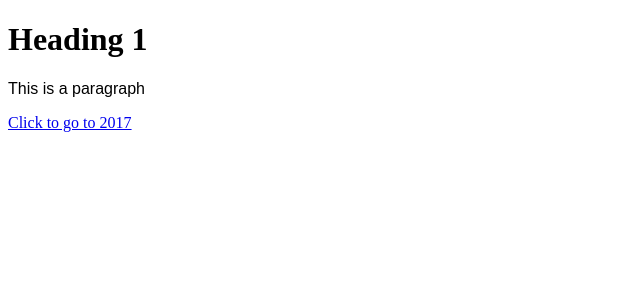
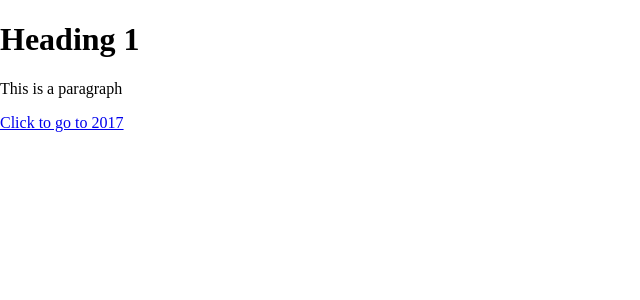
Before and after one commit to Shrinks99/transit-over-time, a Jekyll site: the page built from index.html, in a window 1280 px wide. Shown: the top 300 px of the page, without its empty margins (0-640 px from the left). Built offline with Jekyll 4.4.1, drawn with Linux system fonts in a browser that asks for light colours; some web fonts are replaced.

Commit message:
CSS link fix and start of styling

```diff
--- a/_includes/head.html
+++ b/_includes/head.html
@@ -3,5 +3,5 @@
 	<meta name="viewport" content="width=device-width, initial-scale=1.0">
 	<meta http-equiv="X-UA-Compatible" content="ie=edge">
 	<title>{{page.title}}</title>
-	<link rel="stylesheet" href="css/main.css">
+	<link rel="stylesheet" href="{{ site.baseurl }}/css/main.css">
 </head>
--- /dev/null
+++ b/_sass/_layout.scss
@@ -0,0 +1,29 @@
+/* apply a natural box layout model to all elements, but allowing components to change */
+html {
+	box-sizing: border-box;
+}
+*, *:before, *:after {
+	  box-sizing: inherit;
+}
+body {
+ margin: 0;
+ padding: 0;
+}
+
+.container {
+  height: 100%;
+  width: 100%;
+  display: grid;
+  grid-template-columns: 4fr 2fr;
+  grid-template-rows: auto;
+}
+
+.mapbox {
+  background-color: $background;
+  height: 100vh;
+}
+
+.sidebar {
+  background-color: $sidebar;
+  height: 100vh;
+}
--- /dev/null
+++ b/_sass/_variables.scss
@@ -0,0 +1,2 @@
+$background: #1C1F2B;
+$sidebar: #484b54;
--- a/_sass/layout.scss
+++ /dev/null
@@ -1,3 +0,0 @@
-p {
-  font-family: "Jost*", "Futura", sans-serif;
-}
--- a/css/main.scss
+++ b/css/main.scss
@@ -6,4 +6,6 @@
 /* Fonts */
 @import url("https://indestructibletype.com/fonts/Jost.css");
 
+@import "variables";
 @import "layout";
+@import "timeline";
```
Also changed, not shown: _layouts/page.html (+10 -0 lines), _includes/nav.html (indentation only), _sass/_timeline.scss (added).
